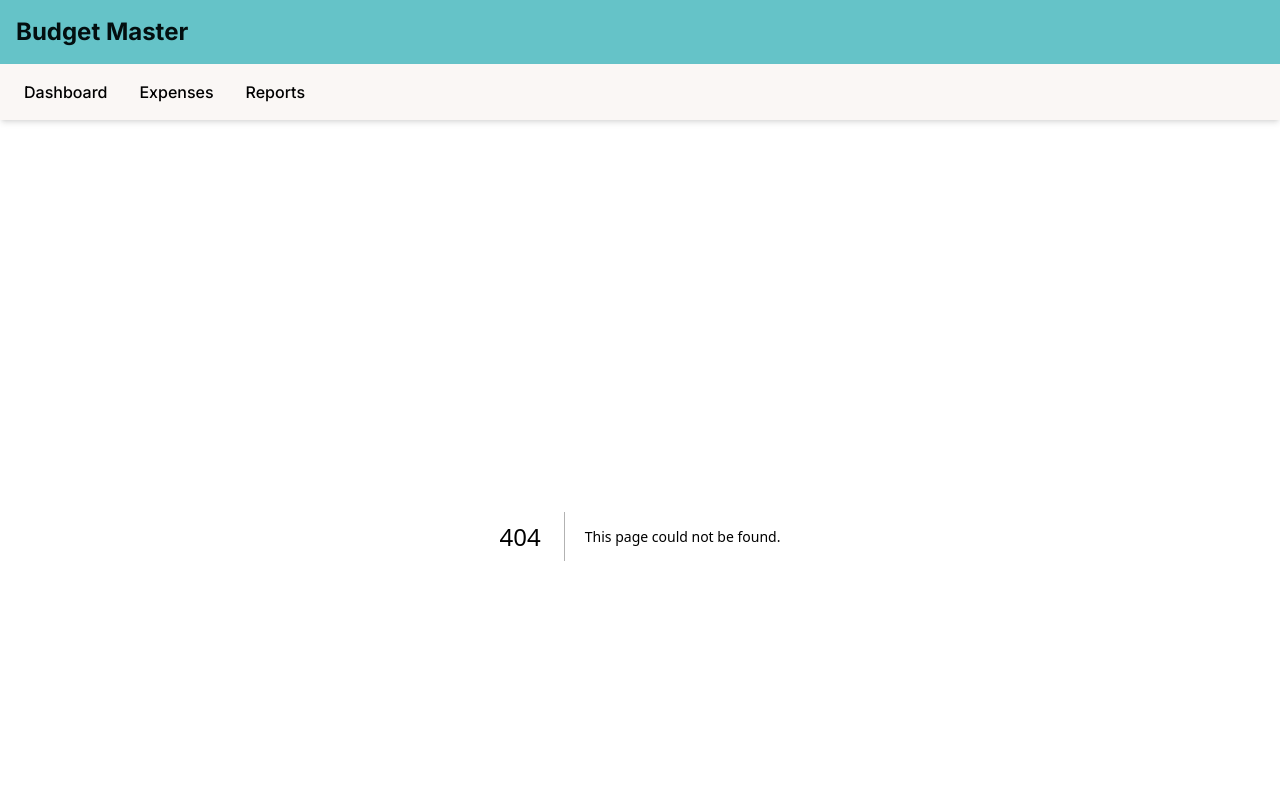
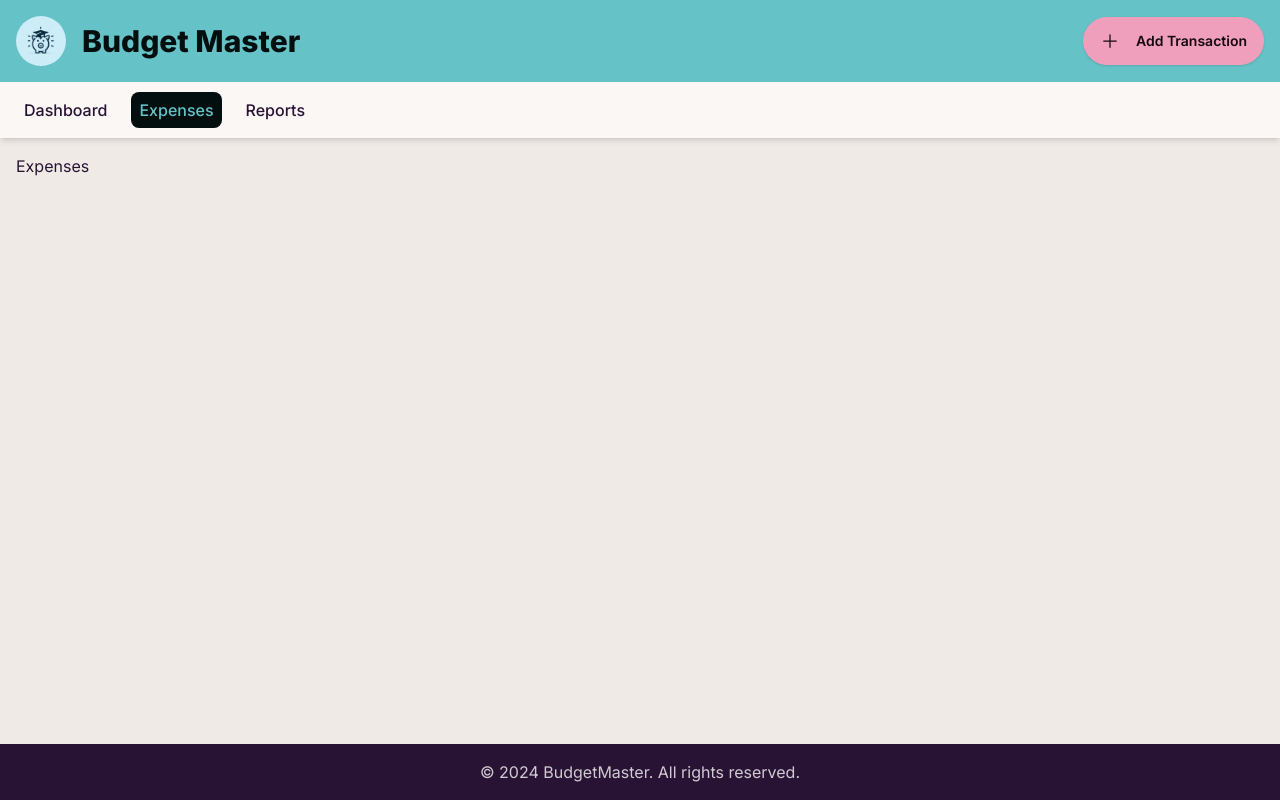
Before and after one commit to AkosKappel/BudgetMaster, a Next.js app: page /expenses in a window 1280 px wide. Before the commit this address had no page. Shown: the top 800 px of the page. Built offline with nearby package versions, Linux system fonts and the light colour scheme.

Commit message:
building app layout

```diff
--- /dev/null
+++ b/app/expenses/page.tsx
@@ -0,0 +1,7 @@
+import React from 'react';
+
+const Expenses = () => {
+  return <div>Expenses</div>;
+};
+
+export default Expenses;
--- a/app/layout.tsx
+++ b/app/layout.tsx
@@ -21,7 +21,7 @@ interface LayoutProps {
 export default function RootLayout({ children }: LayoutProps) {
   return (
     <html lang="en">
-      <body className={`flex flex-col min-h-screen ${inter.className}`}>
+      <body className={`flex flex-col min-h-screen bg-base-200 ${inter.className}`}>
         <Header />
         <Nav />
         <main className="flex-grow container mx-auto p-4">{children}</main>
--- /dev/null
+++ b/app/not-found.tsx
@@ -0,0 +1,18 @@
+import Link from 'next/link';
+
+const NotFoundPage = () => {
+  return (
+    <div className="flex flex-col justify-center items-center">
+      <div className="text-center mt-32">
+        <h1 className="text-9xl font-bold text-primary">404</h1>
+        <p className="text-2xl font-semibold mt-4 text-base-content">Oops! Page not found</p>
+        <p className="text-base mt-2">It seems like the page you are looking for doesn't exist.</p>
+        <Link href="/" className="mt-6 btn btn-primary">
+          Go Home
+        </Link>
+      </div>
+    </div>
+  );
+};
+
+export default NotFoundPage;
--- a/app/page.tsx
+++ b/app/page.tsx
@@ -1,9 +1,7 @@
-import Link from 'next/link';
+import React from 'react';
 
-export default function Home() {
-  return (
-    <>
-      <Link href="/dashboard">Dashboard</Link>
-    </>
-  );
-}
+const Home = () => {
+  return <div>Home</div>;
+};
+
+export default Home;
--- /dev/null
+++ b/components/AddTransactionModal.tsx
@@ -0,0 +1,29 @@
+import React from 'react';
+import Modal from '@/components/Modal';
+
+interface AddTransactionModalProps {
+  isOpen: boolean;
+  onClose: () => void;
+}
+
+const AddTransactionModal: React.FC<AddTransactionModalProps> = ({ isOpen, onClose }) => {
+  return (
+    <Modal isOpen={isOpen} onClose={onClose} title="Add Transaction">
+      <form>
+        <div className="mb-4">
+          <label className="block text-sm font-medium mb-1">Transaction Name</label>
+          <input type="text" className="input input-bordered w-full" placeholder="Enter transaction name" />
+        </div>
+        <div className="mb-4">
+          <label className="block text-sm font-medium mb-1">Amount</label>
+          <input type="number" className="input input-bordered w-full" placeholder="Enter amount" />
+        </div>
+        <button type="button" className="btn btn-primary mt-4" onClick={onClose}>
+          Create
+        </button>
+      </form>
+    </Modal>
+  );
+};
+
+export default AddTransactionModal;
--- a/components/Footer.tsx
+++ b/components/Footer.tsx
@@ -1,4 +1,6 @@
-const Footer = () => {
+import React from 'react';
+
+const Footer: React.FC = () => {
   return (
     <footer className="bg-neutral text-neutral-content p-4 mt-auto">
       <div className="container mx-auto text-center">
--- a/components/Header.tsx
+++ b/components/Header.tsx
@@ -1,9 +1,32 @@
+'use client';
+
+import React, { useState } from 'react';
+import Link from 'next/link';
+import Image from 'next/image';
+import { PlusIcon } from '@heroicons/react/24/solid';
+import AddTransactionModal from '@/components/AddTransactionModal';
+
 const Header = () => {
+  const [isModalOpen, setIsModalOpen] = useState(false);
+
+  const openModal = () => setIsModalOpen(true);
+  const closeModal = () => setIsModalOpen(false);
+
   return (
-    <header className="bg-primary text-primary-content p-4">
-      <div className="container mx-auto">
-        <h1 className="text-2xl font-bold">Budget Master</h1>
+    <header className="bg-primary text-primary-content shadow-lg">
+      <div className="container mx-auto p-4 flex items-center justify-between">
+        <Link href="/" className="flex items-center space-x-4">
+          <Image src="/logo.jpg" alt="Budget Master Logo" width={50} height={50} className="rounded-full" />
+          <h1 className="text-3xl font-extrabold">Budget Master</h1>
+        </Link>
+        <div className="flex items-center space-x-4">
+          <button className="btn btn-secondary shadow flex items-center space-x-2" onClick={openModal}>
+            <PlusIcon className="w-5 h-5" />
+            <span>Add Transaction</span>
+          </button>
+        </div>
       </div>
+      <AddTransactionModal isOpen={isModalOpen} onClose={closeModal} />
     </header>
   );
 };
--- /dev/null
+++ b/components/Modal.tsx
@@ -0,0 +1,44 @@
+import React, { useEffect, useRef } from 'react';
+import { XMarkIcon } from '@heroicons/react/24/solid';
+
+interface ModalProps {
+  isOpen: boolean;
+  onClose: () => void;
+  children: React.ReactNode;
+  title: string;
+}
+
+const Modal: React.FC<ModalProps> = ({ isOpen, onClose, children, title }) => {
+  const modalRef = useRef<HTMLDivElement>(null);
+
+  useEffect(() => {
+    const handleClickOutside = (event: MouseEvent) => {
+      if (modalRef.current && !modalRef.current.contains(event.target as Node)) {
+        onClose();
+      }
+    };
+
+    if (isOpen) {
+      document.addEventListener('mousedown', handleClickOutside);
+      return () => document.removeEventListener('mousedown', handleClickOutside);
+    }
+  }, [isOpen, onClose]);
+
+  if (!isOpen) return null;
+
+  return (
+    <div className="fixed inset-0 bg-black bg-opacity-50 flex items-center justify-center z-50">
+      <div ref={modalRef} className="bg-white p-6 rounded-lg shadow-lg w-full max-w-3xl flex flex-col">
+        <div className="flex items-center justify-between mb-4">
+          <h2 className="text-2xl font-bold">{title}</h2>
+          <button className="btn btn-ghost btn-circle" onClick={onClose}>
+            <XMarkIcon className="w-8 h-8" />
+          </button>
+        </div>
+        <div>{children}</div>
+      </div>
+    </div>
+  );
+};
+
+export default Modal;
--- a/components/Nav.tsx
+++ b/components/Nav.tsx
@@ -1,34 +1,33 @@
+'use client';
+
 import Link from 'next/link';
+import { usePathname } from 'next/navigation';
+import React from 'react';
 
-const Nav = () => {
+const Nav: React.FC = () => {
+  const pathname = usePathname();
+
+  const navItems = [
+    { name: 'Dashboard', href: '/dashboard' },
+    { name: 'Expenses', href: '/expenses' },
+    { name: 'Reports', href: '/reports' },
+  ];
+
   return (
     <nav className="bg-base-100 shadow-md">
       <div className="container mx-auto p-4">
         <ul className="flex space-x-4">
-          <li>
-            <Link
-              href="/dashboard"
-              className="text-base font-medium hover:text-primary hover:bg-primary-content hover:scale-105 transition-all duration-300 p-2 rounded-lg"
-            >
-              Dashboard
-            </Link>
-          </li>
-          <li>
-            <Link
-              href="/expenses"
-              className="text-base font-medium hover:text-primary hover:bg-primary-content hover:scale-105 transition-all duration-300 p-2 rounded-lg"
-            >
-              Expenses
-            </Link>
-          </li>
-          <li>
-            <Link
-              href="/reports"
-              className="text-base font-medium hover:text-primary hover:bg-primary-content hover:scale-105 transition-all duration-300 p-2 rounded-lg"
-            >
-              Reports
-            </Link>
-          </li>
+          {navItems.map((item) => (
+            <li key={item.href}>
+              <Link
+                href={item.href}
+                className={`text-base font-medium p-2 rounded-lg transition-all duration-300
+                  ${pathname === item.href ? 'text-primary bg-primary-content scale-105' : 'hover:text-primary hover:bg-primary-content hover:scale-105'}`}
+              >
+                {item.name}
+              </Link>
+            </li>
+          ))}
         </ul>
       </div>
     </nav>
--- a/package.json
+++ b/package.json
@@ -10,6 +10,7 @@
     "lint": "next lint"
   },
   "dependencies": {
+    "@heroicons/react": "^2.1.5",
     "dotenv": "^16.4.5",
     "mongodb": "^6.8.0",
     "next": "14.2.5",
```
Also changed, not shown: public/logo.jpg (added), 1 other file (tests, documents, lock files or other folders).
